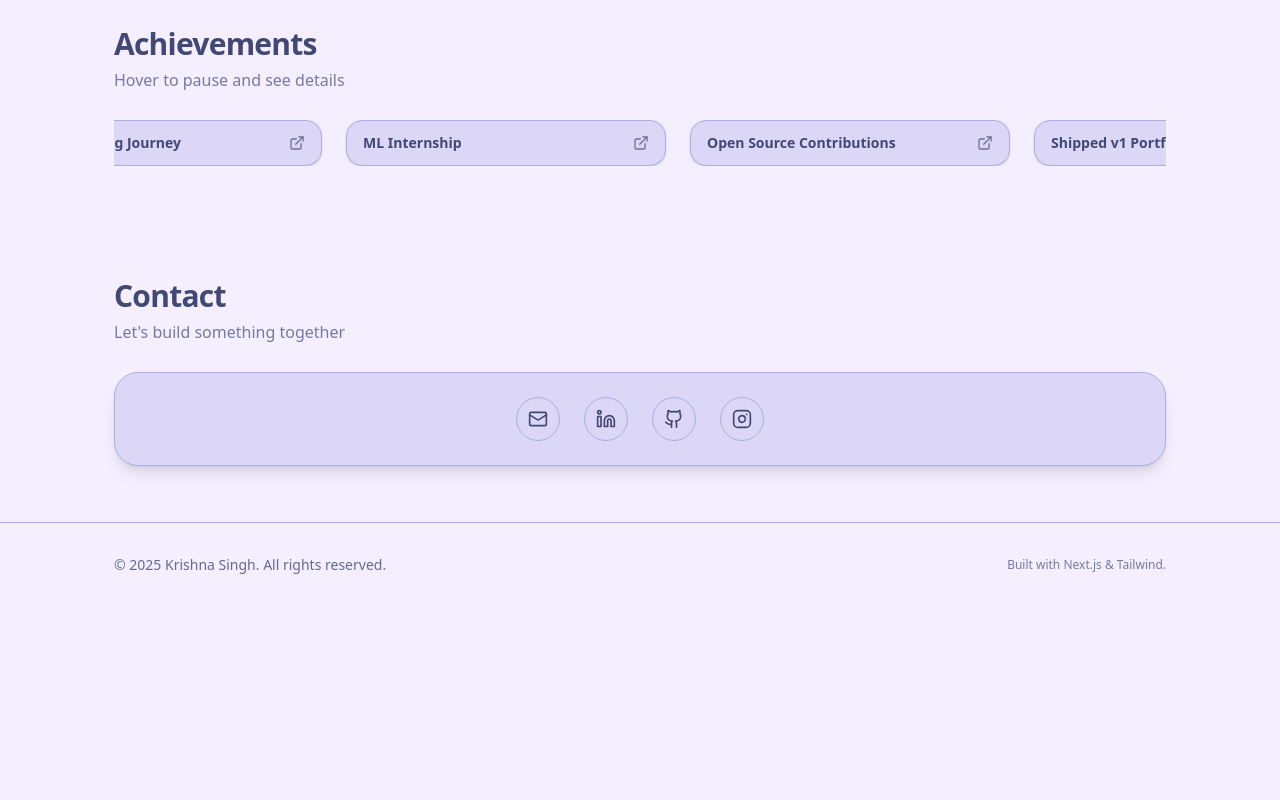
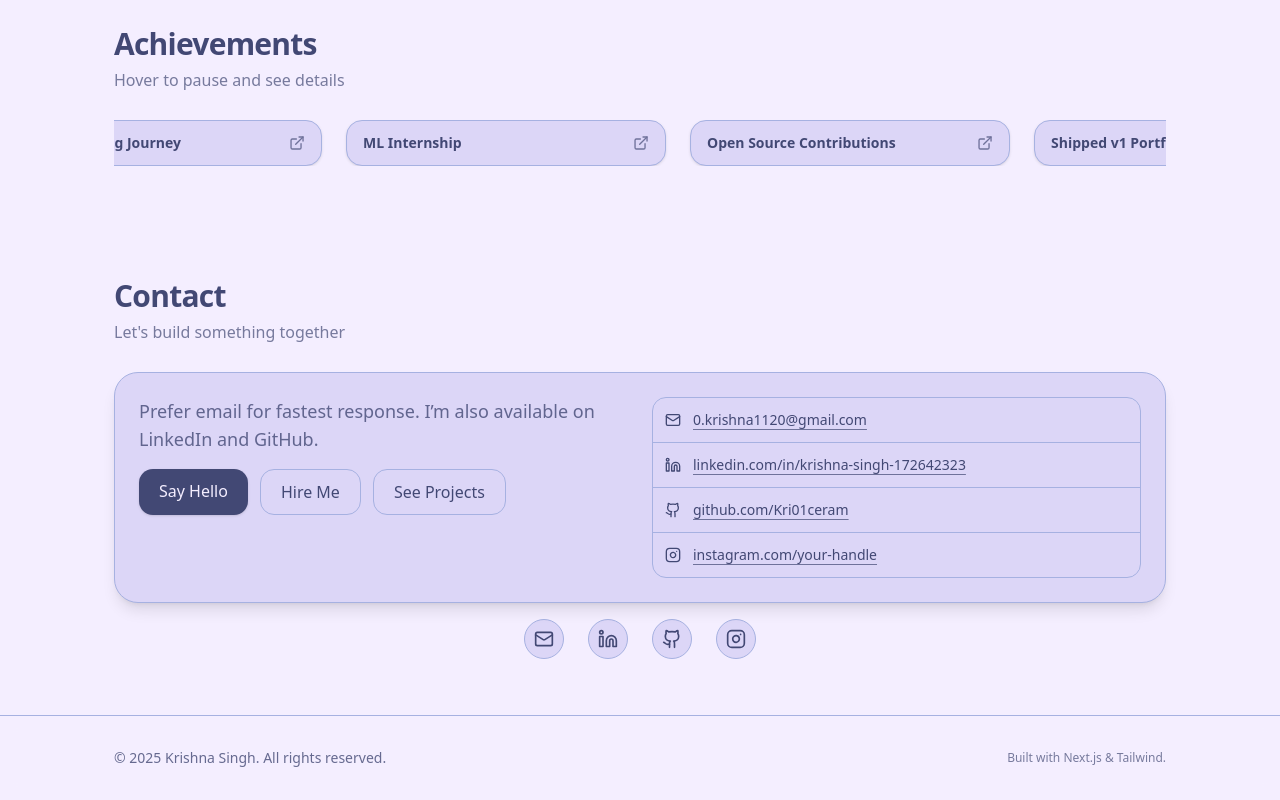
Before and after one commit to Kri01ceram/my-portfolio, a Next.js app: page / in a window 1280 px wide. Shown: the part 1997-2797 px from the top of the page. Before the commit the page ends 2604 px from the top, so only its background shows below. Built offline with nearby package versions, Linux system fonts and the light colour scheme.

Commit message:
refactor: enhance contact section layout and accessibility with improved styling and structure

```diff
--- a/app/page.tsx
+++ b/app/page.tsx
@@ -231,10 +231,62 @@ export default function HomePage() {
             transition={{ type: "spring", stiffness: 220, damping: 22 }}
           >
             <div className="relative p-5 sm:p-6">
-              <div className="flex items-center justify-center gap-4 sm:gap-6">
+              <div className="grid gap-6 sm:grid-cols-2 items-start">
+                {/* Left: CTAs */}
+                <div className="space-y-4">
+                  <p className="text-base sm:text-lg text-foreground/80">
+                    Prefer email for fastest response. I’m also available on LinkedIn and GitHub.
+                  </p>
+                  <div className="flex flex-wrap gap-3">
+                    <a href="mailto:0.krishna1120@gmail.com" className="rounded-xl px-5 py-2.5 bg-primary text-primary-foreground shadow-sm hover:shadow focus:outline-none focus-visible:ring-2 focus-visible:ring-ring/60">
+                      Say Hello
+                    </a>
+                    <Link href="/hire" className="rounded-xl px-5 py-2.5 border border-input hover:bg-secondary/30 transition">
+                      Hire Me
+                    </Link>
+                    <a href="#projects" className="rounded-xl px-5 py-2.5 border border-input hover:bg-secondary/30 transition">
+                      See Projects
+                    </a>
+                  </div>
+                </div>
+
+                {/* Right: Contact details list */}
+                <div className="rounded-xl border border-input bg-card overflow-hidden">
+                  <ul className="divide-y divide-border">
+                    <li className="flex items-center gap-3 p-3">
+                      <Mail className="h-4 w-4" />
+                      <a href="mailto:0.krishna1120@gmail.com" className="text-sm font-medium underline underline-offset-4 decoration-foreground/70 hover:decoration-foreground">
+                        0.krishna1120@gmail.com
+                      </a>
+                    </li>
+                    <li className="flex items-center gap-3 p-3">
+                      <Linkedin className="h-4 w-4" />
+                      <a href="https://www.linkedin.com/in/krishna-singh-172642323/" target="_blank" rel="noreferrer noopener" className="text-sm font-medium underline underline-offset-4 decoration-foreground/70 hover:decoration-foreground">
+                        linkedin.com/in/krishna-singh-172642323
+                      </a>
+                    </li>
+                    <li className="flex items-center gap-3 p-3">
+                      <Github className="h-4 w-4" />
+                      <a href="https://github.com/Kri01ceram" target="_blank" rel="noreferrer noopener" className="text-sm font-medium underline underline-offset-4 decoration-foreground/70 hover:decoration-foreground">
+                        github.com/Kri01ceram
+                      </a>
+                    </li>
+                    <li className="flex items-center gap-3 p-3">
+                      <Instagram className="h-4 w-4" />
+                      <a href="https://www.instagram.com/" target="_blank" rel="noreferrer noopener" className="text-sm font-medium underline underline-offset-4 decoration-foreground/70 hover:decoration-foreground">
+                        instagram.com/your-handle
+                      </a>
+                    </li>
+                  </ul>
+                </div>
+              </div>
+            </div>
+          </motion.div>
+          {/* Icons row below the contact box */}
+          <div className="mt-4 flex items-center justify-center gap-4 sm:gap-6">
             <a
               href="mailto:0.krishna1120@gmail.com"
-                  className="inline-flex h-11 w-11 items-center justify-center rounded-full border border-input bg-card hover:bg-secondary/30 transition"
+              className="inline-flex h-10 w-10 items-center justify-center rounded-full border border-input bg-card hover:bg-secondary/30 transition"
               aria-label="Email"
               title="Email"
             >
@@ -244,7 +296,7 @@ export default function HomePage() {
               href="https://www.linkedin.com/in/krishna-singh-172642323/"
               target="_blank"
               rel="noreferrer noopener"
-                  className="inline-flex h-11 w-11 items-center justify-center rounded-full border border-input bg-card hover:bg-secondary/30 transition"
+              className="inline-flex h-10 w-10 items-center justify-center rounded-full border border-input bg-card hover:bg-secondary/30 transition"
               aria-label="LinkedIn"
               title="LinkedIn"
             >
@@ -254,7 +306,7 @@ export default function HomePage() {
               href="https://github.com/Kri01ceram"
               target="_blank"
               rel="noreferrer noopener"
-                  className="inline-flex h-11 w-11 items-center justify-center rounded-full border border-input bg-card hover:bg-secondary/30 transition"
+              className="inline-flex h-10 w-10 items-center justify-center rounded-full border border-input bg-card hover:bg-secondary/30 transition"
               aria-label="GitHub"
               title="GitHub"
             >
@@ -264,7 +316,7 @@ export default function HomePage() {
               href="https://www.instagram.com/"
               target="_blank"
               rel="noreferrer noopener"
-                  className="inline-flex h-11 w-11 items-center justify-center rounded-full border border-input bg-card hover:bg-secondary/30 transition"
+              className="inline-flex h-10 w-10 items-center justify-center rounded-full border border-input bg-card hover:bg-secondary/30 transition"
               aria-label="Instagram"
               title="Instagram"
             >
@@ -272,8 +324,6 @@ export default function HomePage() {
             </a>
           </div>
         </div>
-          </motion.div>
-        </div>
       </Section>
     </>
   );
```
Lines whose indentation alone changed are shown as unchanged.
